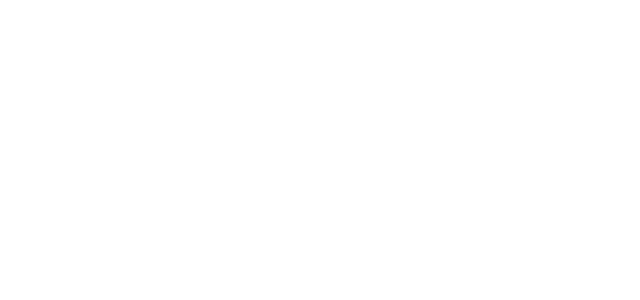
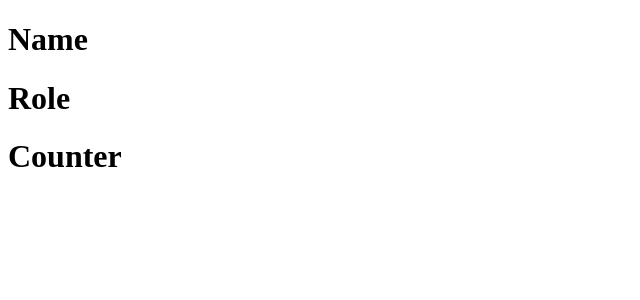
Before and after one commit to amancalledkidd/ticket-tracker, a React (Vite) app: page / in a window 1280 px wide. Shown: the top 300 px of the page, without its empty margins (0-640 px from the left). Built offline with nearby package versions, Linux system fonts and the light colour scheme.

Commit message:
upade folder names, created ticketcounter functions

```diff
--- a/src/App.tsx
+++ b/src/App.tsx
@@ -1,10 +1,11 @@
 import './App.css'
+import EmployeeTicket from './components/EmployeeTicket/EmployeeTicket'
 
 function App() {
 
   return (
     <>
-
+      <EmployeeTicket />
     </>
   )
 }
--- /dev/null
+++ b/src/components/EmployeeTicket/EmployeeTicket.tsx
@@ -0,0 +1,13 @@
+import Counter from "../TicketCounter/TicketCounter"
+
+const EmployeeTicket = () => {
+    return (
+        <div>
+            <h1>Name</h1>
+            <h1>Role</h1>
+            <Counter />
+        </div>
+    )
+}
+
+export default EmployeeTicket
--- /dev/null
+++ b/src/components/TicketCounter/TicketCounter.tsx
@@ -0,0 +1,22 @@
+import { useState } from "react"
+
+const TicketCounter = () => {
+
+    const [ticketCount, setTicketCount] = useState<number>(0)
+
+    const increment = () => {
+        setTicketCount(ticketCount + 1)
+    }
+
+    const decrement = () => {
+        setTicketCount(ticketCount - 1)
+    }
+
+    return (
+        <div>
+            <h1>Counter</h1>
+        </div>
+    )
+}
+
+export default TicketCounter
```
Also changed, not shown: src/components/EmployeeTicket/EmployeeTicket.scss (added), src/components/TicketCounter/TicketCounter.scss (added), 1 other file (tests, documents, lock files or other folders).
